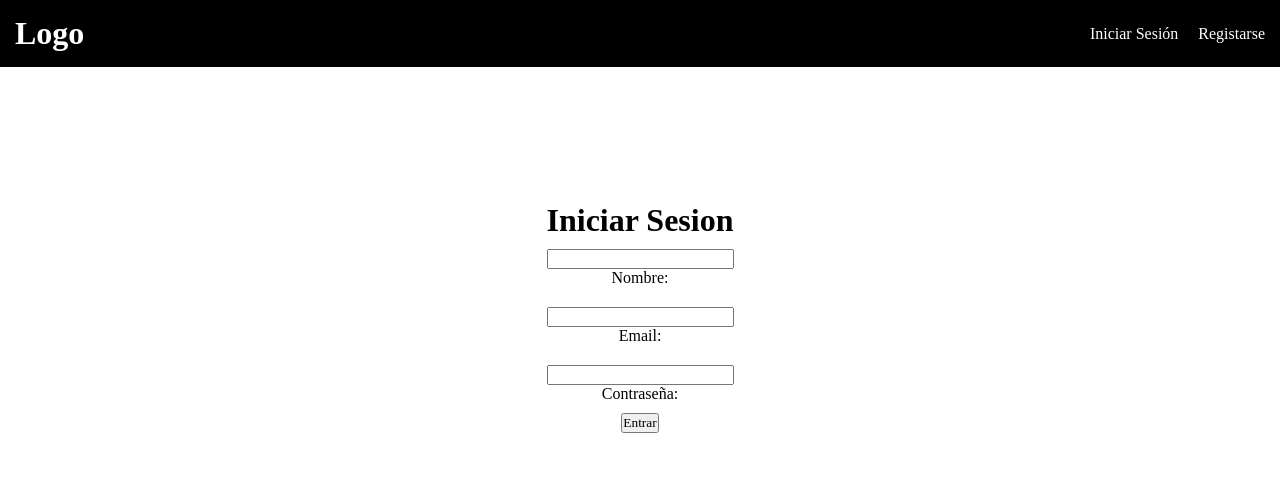
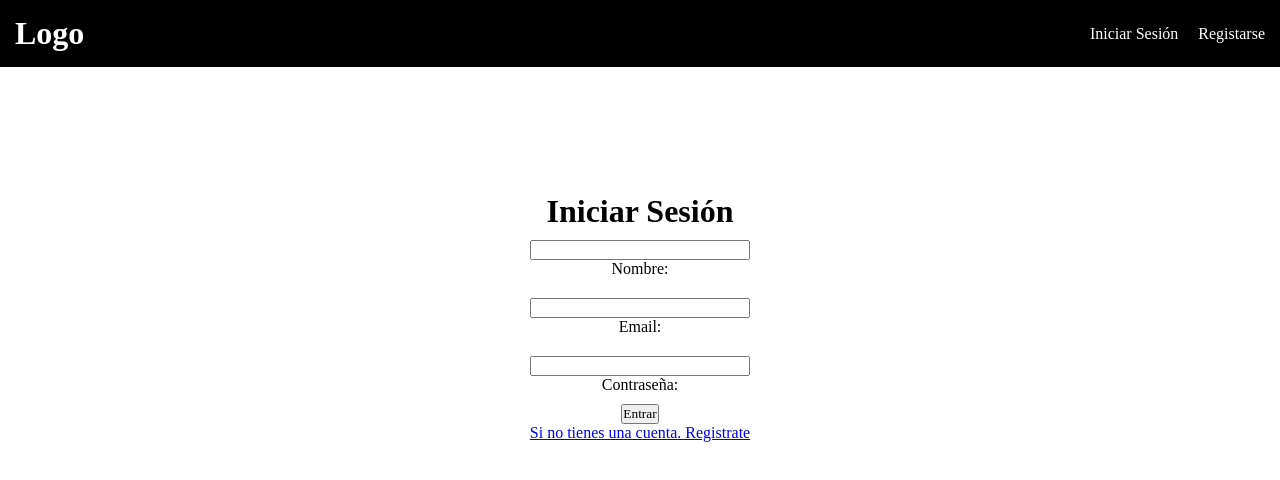
Before and after one commit to Claudiogonzalezok/login-registro, a React (Vite) app: page /login in a window 1280 px wide. Shown: the top 480 px of the page. Built offline with nearby package versions, Linux system fonts and the light colour scheme.

Commit message:
se agrego opcion de registo en login y se corrigio varios errores de ortografia

```diff
--- a/src/Navbar.jsx
+++ b/src/Navbar.jsx
@@ -23,7 +23,7 @@ export const Navbar = () => {
 
               <div className="user">
                 <span className="username">{state?.name}</span>
-                <button className='btn-logout' onClick={onLogout}>Cerrar Sesion</button>
+                <button className='btn-logout' onClick={onLogout}>Cerrar Sesión</button>
               </div>
 
             ) :
--- a/src/pages/LoginPage.jsx
+++ b/src/pages/LoginPage.jsx
@@ -1,6 +1,6 @@
 import React from 'react';
 import {useForm} from '../hook/useForm'
-import { useNavigate } from 'react-router-dom';
+import { useNavigate, Link } from 'react-router-dom';
 
 export const LoginPage = () => {
 
@@ -28,7 +28,7 @@ export const LoginPage = () => {
   return (
     <div className="wrapper">
       <form onSubmit={onLogin}>
-        <h1>Iniciar Sesion</h1>
+        <h1>Iniciar Sesión</h1>
         <div className="input-group">
           <input
             type="text"
@@ -69,7 +69,7 @@ export const LoginPage = () => {
         </div>
 
         <button>Entrar</button>
-
+        <Link to='/register'>Si no tienes una cuenta. Registrate</Link>
       </form>
     </div>
   )
--- a/src/pages/RegisterPage.jsx
+++ b/src/pages/RegisterPage.jsx
@@ -10,7 +10,7 @@ export const RegisterPage = () => {
   useForm({
     name: '',
     email: '',
-    password: ','
+    password: '',
   });
 
   const onRegister = (e) => {
```
